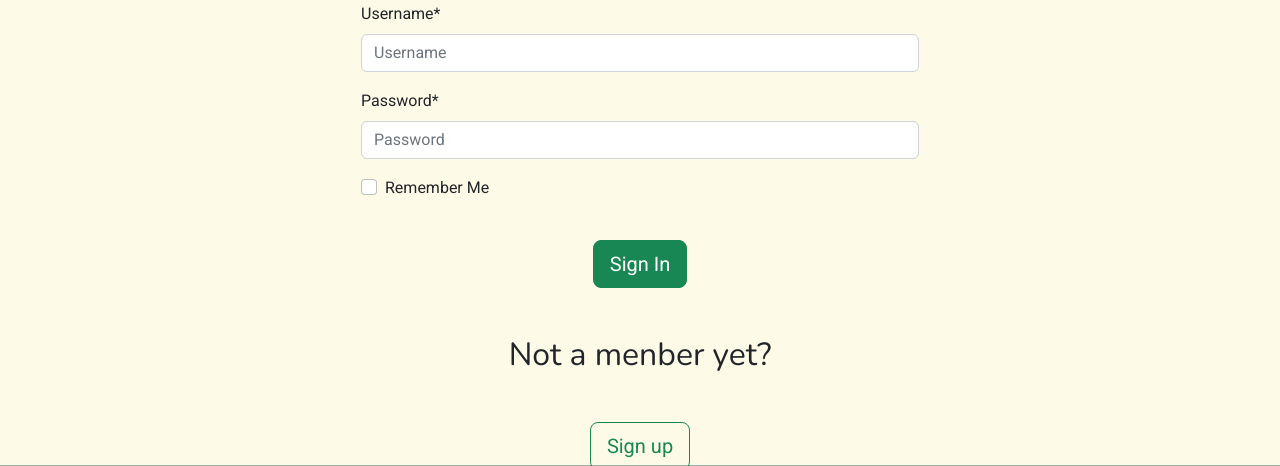
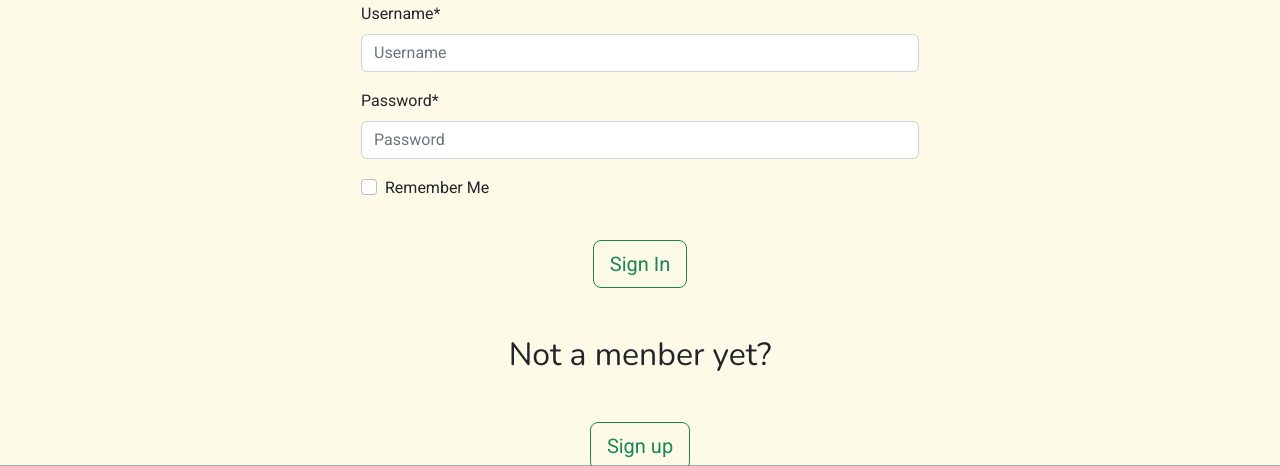
Before and after one commit to bakrydiarra/Wall_of-Shame, a Django app: page /accounts/login/ in a window 1280 px wide. Shown: the part 301-767 px from the top of the page. Run offline with Django 3.2, Linux system fonts and the light colour scheme; some libraries are stand-ins or nearby versions.

Commit message:
Style: btn

```diff
--- a/templates/allauth/account/login.html
+++ b/templates/allauth/account/login.html
@@ -25,7 +25,7 @@ Sign in
     <input type="hidden" name="{{ redirect_field_name }}" value="{{ redirect_field_value }}" />
     {% endif %}
     <div class="d-flex justify-content-center">
-      <button class="btn btn-success mt-4 btn-floating btn-lg" type="submit">{% trans "Sign In" %}</button>
+      <button class="btn btn-outline-success mt-4 btn-floating btn-lg" type="submit">{% trans "Sign In" %}</button>
     </div>
   </form>
   <h2 class="text-center my-5">Not a menber yet?</h2>
```
